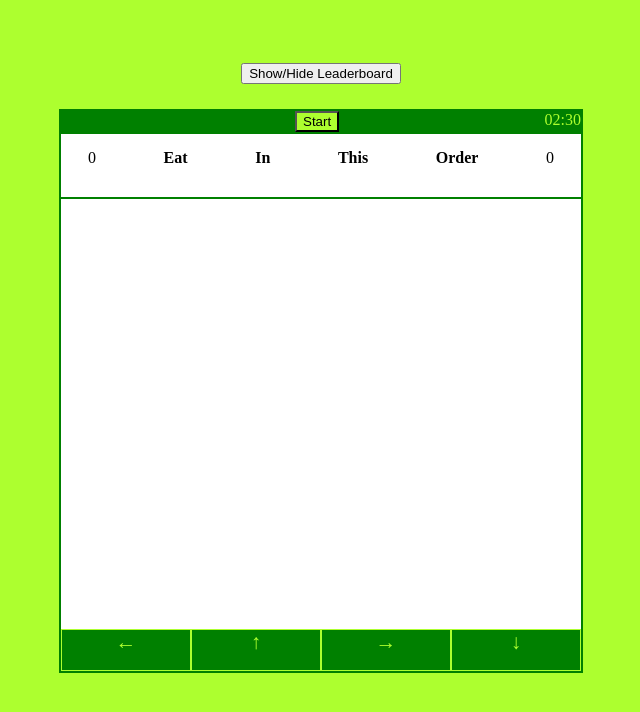
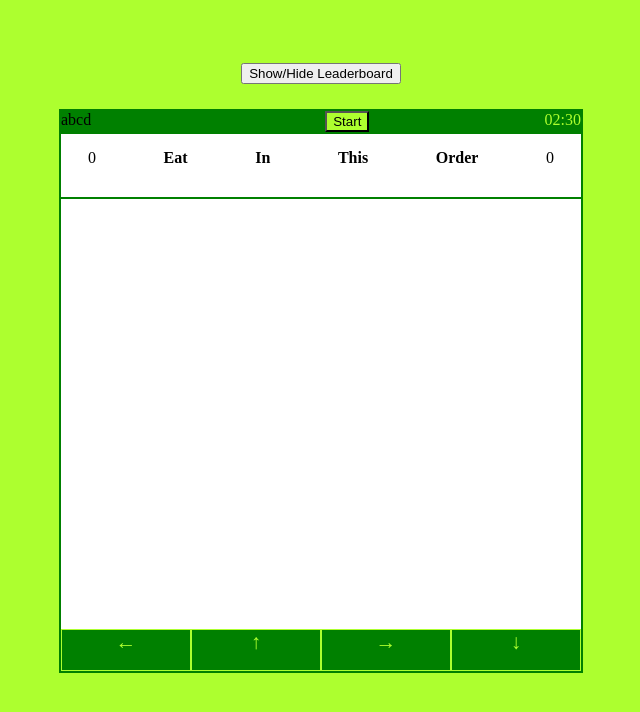
Before and after one commit to adithyag1/delta-webdev-tasks, a plain HTML site: page snake.html in a window 1280 px wide. Shown: the whole page, without its empty margins (319-959 px from the left). Drawn offline with Linux system fonts and the light colour scheme.

Commit message:
Update snake.html

```diff
--- a/snake.html
+++ b/snake.html
@@ -15,6 +15,7 @@
   <body>
     <div class="wrapper">
       <div class="starttime">
+        <div class="dummy">abcd</div>
         <div class="startbtn"><button id="start">Start</button></div>
         <div class="time">02:30</div>
       </div>
```
